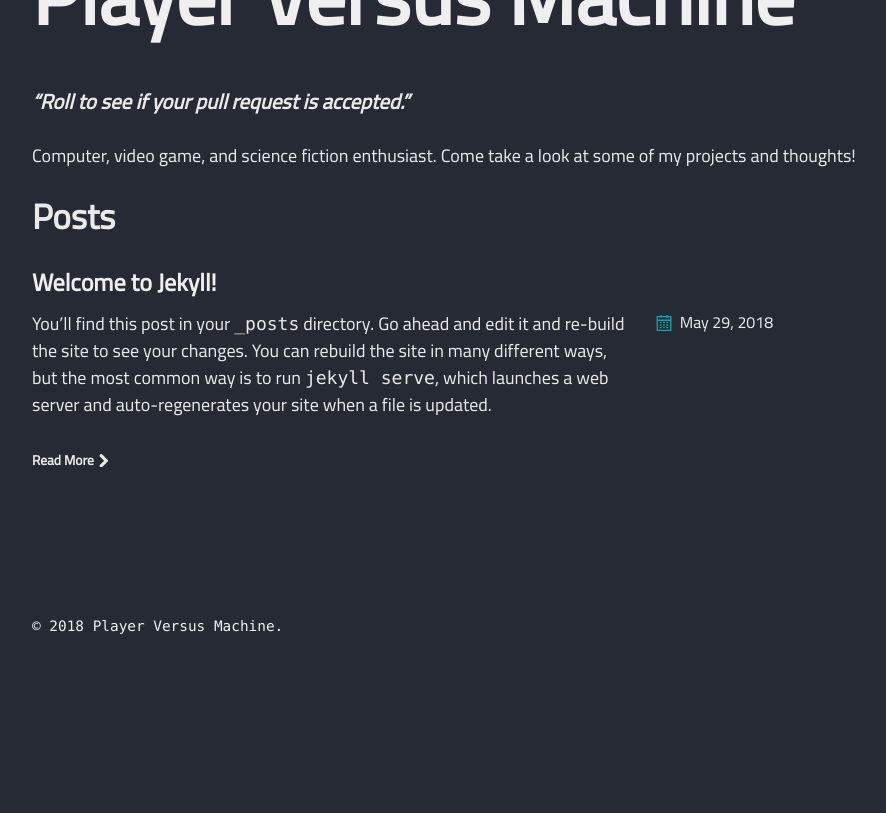
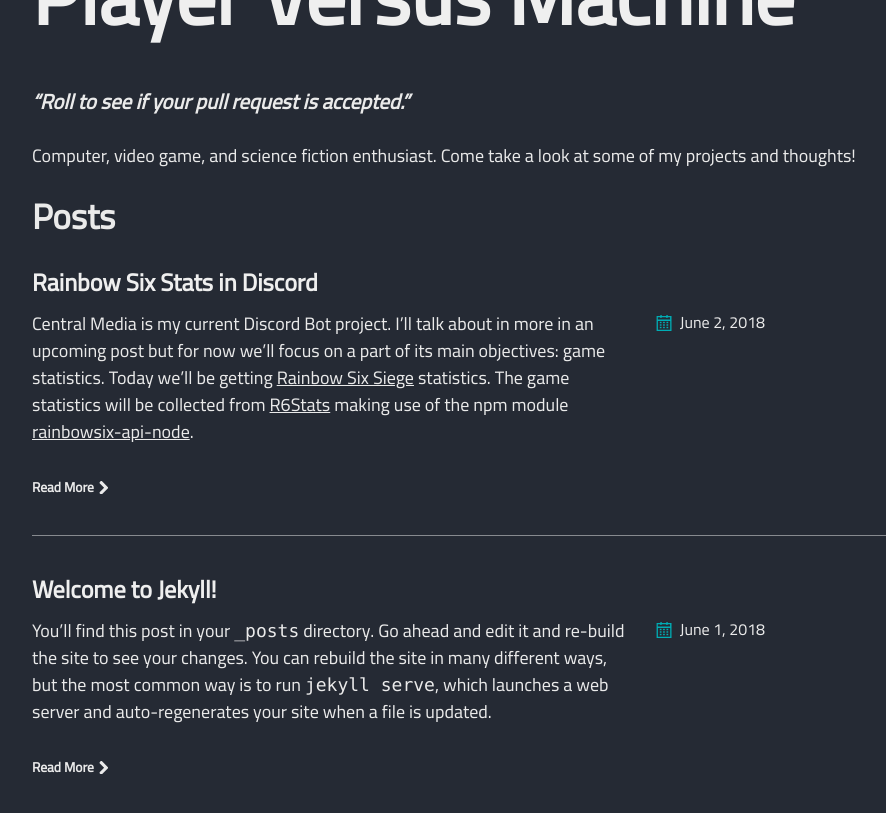
Before and after one commit to PlayerVMachine/PlayerVMachine.github.io, a Jekyll site: the page built from index.md, in a window 1280 px wide and 900 px high, scrolled down 906 px. Shown: the top 813 px of the window, without its empty margins (40-926 px from the left). Built offline with Jekyll 4.4.1, drawn with Linux system fonts in a browser that asks for light colours; before the commit the page ends 1570 px from its top, so only the background shows below that.

Commit message:
Add a post

````diff
--- a/_posts/2018-05-29-welcome-to-jekyll.markdown
+++ b/_posts/2018-05-29-welcome-to-jekyll.markdown
@@ -1,7 +1,7 @@
 ---
 layout: post
 title:  "Welcome to Jekyll!"
-date:   2018-05-29 15:39:40 -0400
+date:   2018-06-01 15:39:40 -0400
 categories: jekyll update
 ---
 You’ll find this post in your `_posts` directory. Go ahead and edit it and re-build the site to see your changes. You can rebuild the site in many different ways, but the most common way is to run `jekyll serve`, which launches a web server and auto-regenerates your site when a file is updated.
--- /dev/null
+++ b/_posts/2018-06-01-Rainbow-Six-Stats-in-Discord.markdown
@@ -0,0 +1,12 @@
+---
+layout: post
+title:  "Rainbow Six Stats in Discord"
+date:   2018-06-01 15:39:40 -1700
+categories: jekyll update
+---
+
+Central Media is my current Discord Bot project. I'll talk about in more in an upcoming post but for now we'll focus on a part of its main objectives: game statistics. Today we'll be getting [Rainbow Six Siege](https://rainbow6.ubisoft.com/siege/en-ca/home/index.aspx) statistics. The game statistics will be collected from [R6Stats](https://r6stats.com) making use of the npm module [rainbowsix-api-node](https://www.npmjs.com/package/rainbowsix-api-node).
+
+```javascript
+const r6 = require('rainbowsix-api-node')
+```
````
Also changed, not shown: 1 other file.
